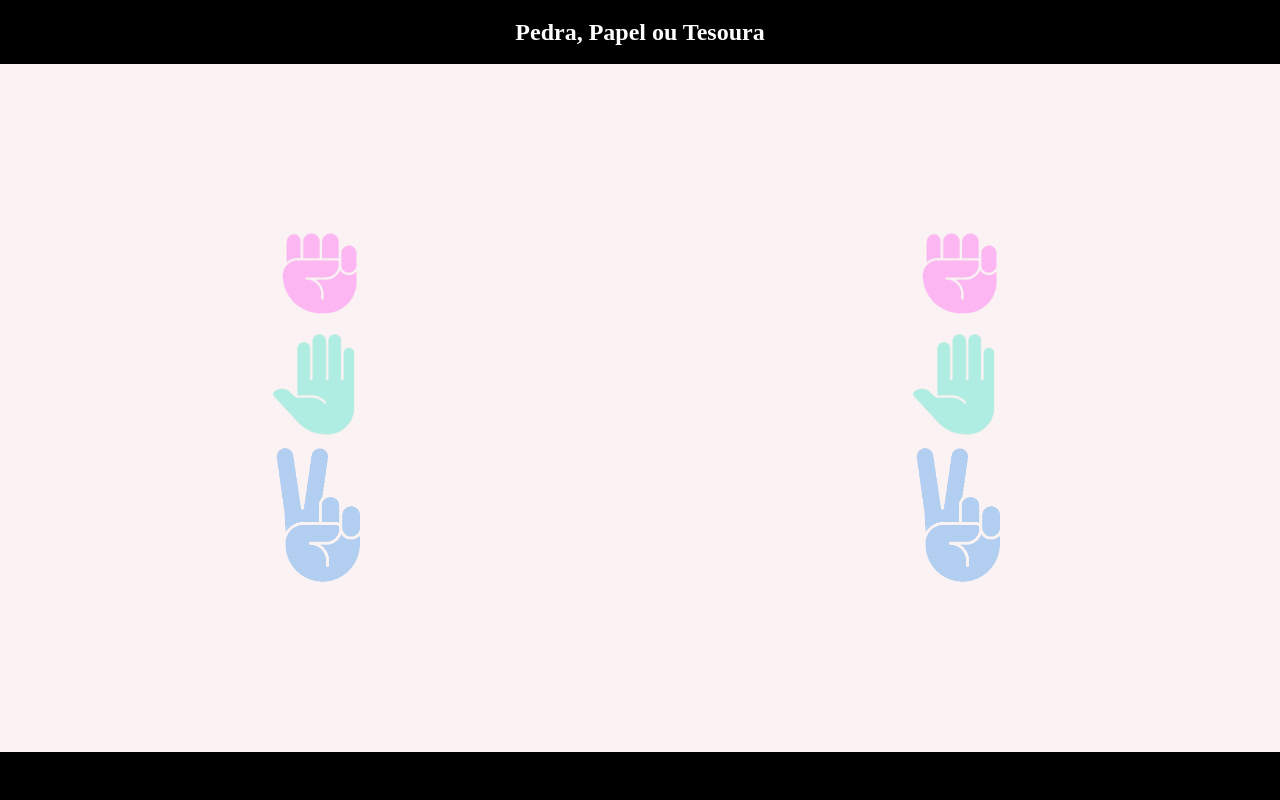
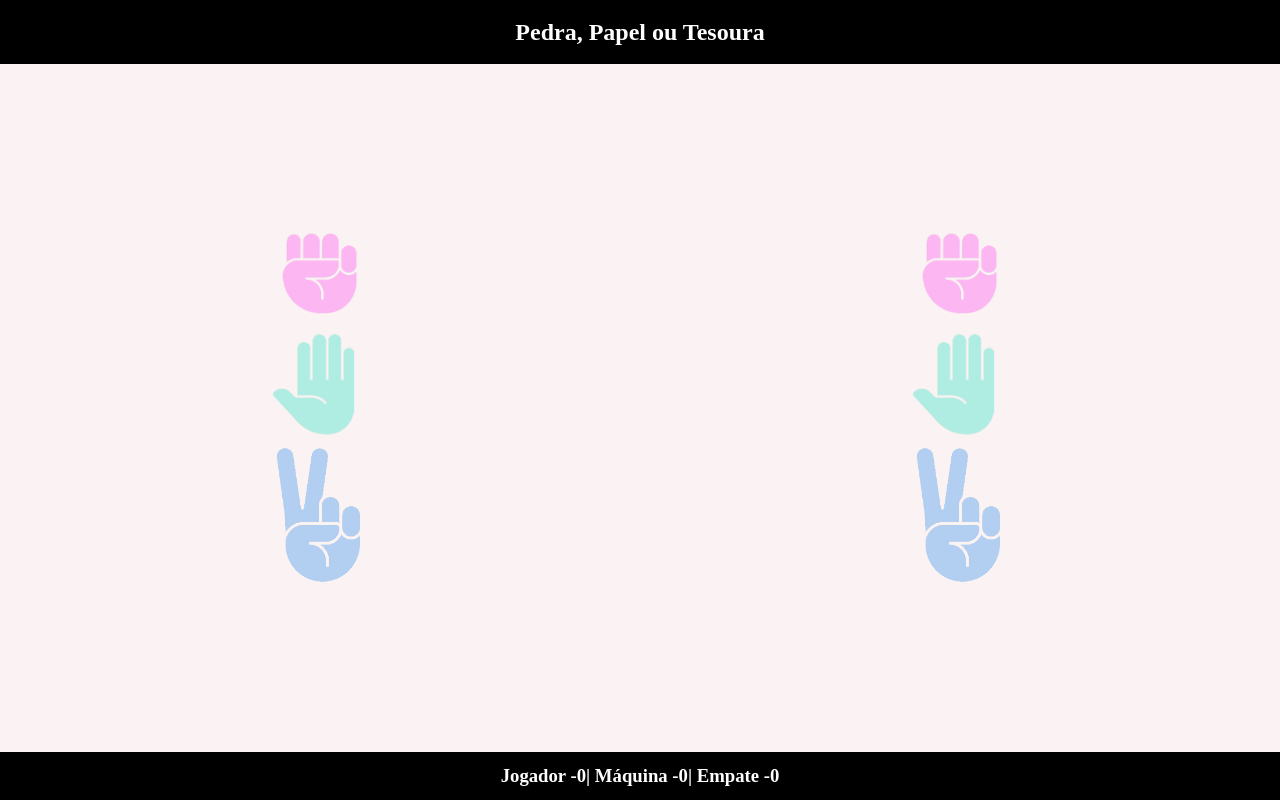
Before and after one commit to mgomesr/jokenpo, a plain HTML site: page index.html in a window 1280 px wide. Drawn offline with Linux system fonts and the light colour scheme.

Commit message:
Update index.html

```diff
--- a/index.html
+++ b/index.html
@@ -20,7 +20,14 @@
             <div><img opt="scissor" src="scissor.png"/></div>
         </div>
     </div>
-    <h3 class="winner"></h3>
+    <h3 class="winner">
+        <span class="players">Jogador -</span>
+        <span class="jogador"> 0 </span>
+        <span class="players"> | Máquina - </span>
+        <span class="maquina"> 0 </span>
+        <span class="players"> | Empate - </span>
+        <span class="empate"> 0 </span>
+    </h3>
     <script src="script.js"></script>
 </body>
 </html>
```
